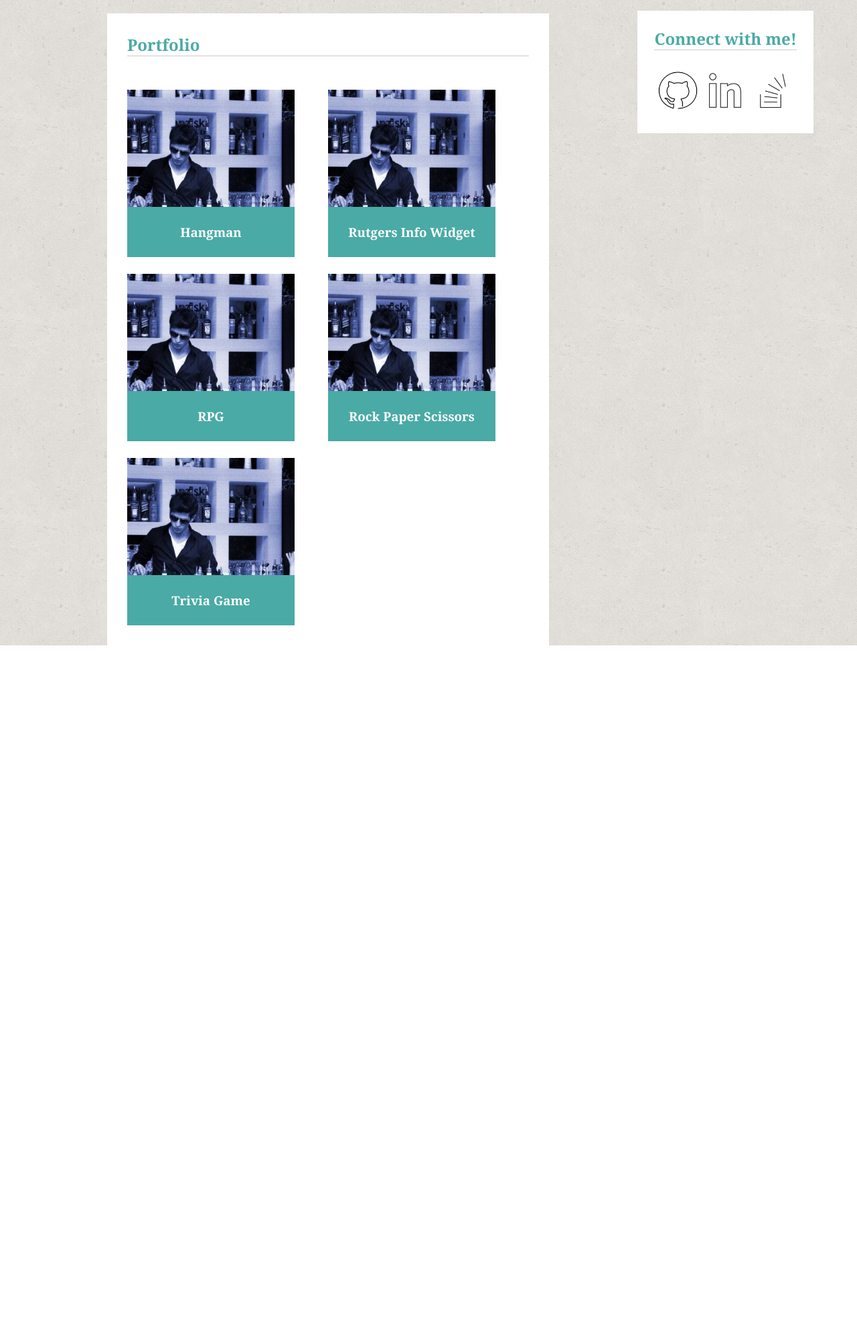
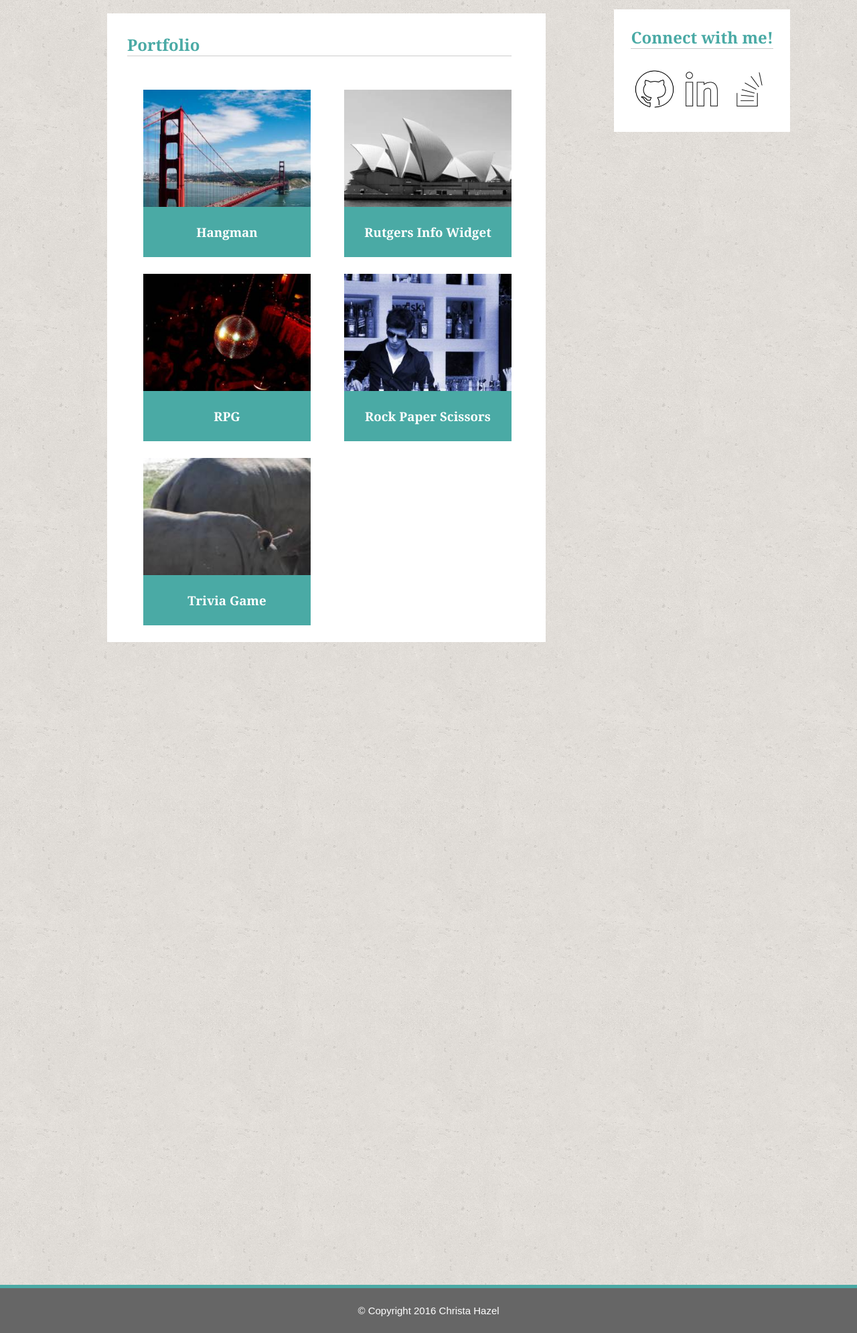
Before and after one commit to Chazel1014/Basic-Portfolio, a PHP site: page /portfolio.html in a window 1280 px wide. Shown: the part 86-2077 px from the top of the page at 67% size. Before the commit the page ends 1050 px from the top, so only its background shows below. Run offline with PHP 8.4, Linux system fonts and the light colour scheme.

Commit message:
only missing contact

```diff
--- a/Assets/CSS/style.css
+++ b/Assets/CSS/style.css
@@ -79,8 +79,8 @@ li {
 	/*padding: 25px;*/
 	background-color: white;
 	position: absolute;
-	top: 102px;
-	right: 65px;
+	top: 100px;
+	right: 100px;
 	/*border: 2px solid red;*/
 }
 
@@ -114,21 +114,6 @@ p {
 	/*margin: auto;*/
 }
 
-/*footer {
-	clear: both;
-	background-color: #666666;
-	color: white;
-	font-size: 15px;
-	text-align: center;
-	position: absolute;
-	left: 0;
-	bottom: 0;
-	width: 100%;
-	padding-top: 25px;
-	padding-bottom: 25px;
-	border-top: 5px solid #4aaaa5;*/
-}
-
 #portfolio-one {
 	float: left;
 	background-color: #ffffff;
@@ -139,7 +124,7 @@ p {
 	width: 650px;
 	/*border: 2px solid red;*/
 	background-color: white;
-	padding: 5px;
+	padding: 5px 0 0 5px;
 }
 
 
@@ -164,7 +149,7 @@ p {
 	width: 80%;
 }
 
-.work-items {
+.hangman {
 	position: relative;
 	background-image: url("../Images/sanfran.jpg");
 	/*border: 2px red solid;*/
@@ -174,10 +159,9 @@ p {
 	width: 250px;
 	height: 250px;
 	margin: 25px;
-
 }
 
-.work-items {
+.rpg {
 	position: relative;
 	background-image: url("../Images/disco.jpg");
 	/*border: 2px red solid;*/
@@ -189,7 +173,7 @@ p {
 	margin: 25px;
 }
 
-.work-items {
+.trivia {
 	position: relative;
 	background-image: url("../Images/headphones.jpeg");
 	/*border: 2px red solid;*/
@@ -201,7 +185,7 @@ p {
 	margin: 25px;
 }
 
-.work-items {
+.rutgers {
 	position: relative;
 	background-image: url("../Images/sydney.jpg");
 	/*border: 2px red solid;*/
@@ -213,7 +197,7 @@ p {
 	margin: 25px;
 }
 
-.work-items {
+.rock {
 	position: relative;
 	background-image: url("../Images/bar.jpg");
 	/*border: 2px red solid;*/
@@ -227,10 +211,27 @@ p {
 
 .column-one{
 	float: left;
+	margin-left: 24px;
 
 }
 
 .column-two{
 	float: left;
+	/*left: 25;*/
+}
 
+footer {
+	/*clear: both;*/
+	background-color: #666666;
+	color: white;
+	font-size: 15px;
+	text-align: center;
+	/*position: absolute;*/
+	left: 0;
+	bottom: 0;
+	margin-top: 960px;
+	width: 100%;
+	padding-top: 25px;
+	padding-bottom: 25px;
+	border-top: 5px solid #4aaaa5;
 }
--- a/contact.html
+++ b/contact.html
@@ -54,13 +54,12 @@
 			</section>
 
 		</div>
-	</div>
 
 
 			<footer>
 				© Copyright 2016 Christa Hazel
-				</div>
 			</footer>
+		</div>
 	</body>
 
 </html>
--- a/index.html
+++ b/index.html
@@ -47,13 +47,13 @@
 			</section>
 
 		</div>
-	</div>
+		</div>
 
 
 			<footer>
 				© Copyright 2016 Christa Hazel
-				</div>
 			</footer>
+		</div>
 	</body>
 
 </html>
--- a/portfolio.html
+++ b/portfolio.html
@@ -31,33 +31,37 @@
 					<h2>Portfolio</h2>
 
 					<div class="column-one">
-						<div class="work-items">
+
+						<div class="hangman">
 						<h3 class="label">Hangman</h3>
 						</div>
 
-						<div class="work-items">
+						<div class="rpg">
 						<h3 class="label">RPG</h3>
 						</div>
 
-						<div class="work-items">
+						<div class="trivia">
 							<h3 class="label">Trivia Game</h3>
 						</div>
+
 					</div>
 
 
 					<div class="column-two">
 
-						<div class="work-items">
+						<div class="rutgers">
 							<h3 class="label">Rutgers Info Widget</h3>
 						</div>
 
-						<div class="work-items">
+						<div class="rock">
 							<h3 class="label">Rock Paper Scissors</h3>
 						</div>
+
 					</div>
+
 					</section>
 					<div style="clear:both"></div>
-					</div>
+			</div>
 
 
 
@@ -73,11 +77,13 @@
 					</div>
 			</section>
 			</div>
+
+
+			<footer>
+				© Copyright 2016 Christa Hazel
+			</footer>
+
 		</div>
 
-			<!-- <footer>
-				© Copyright 2016 Christa Hazel
-				</div>
-			</footer> -->
 	</body>
 </html>
```
